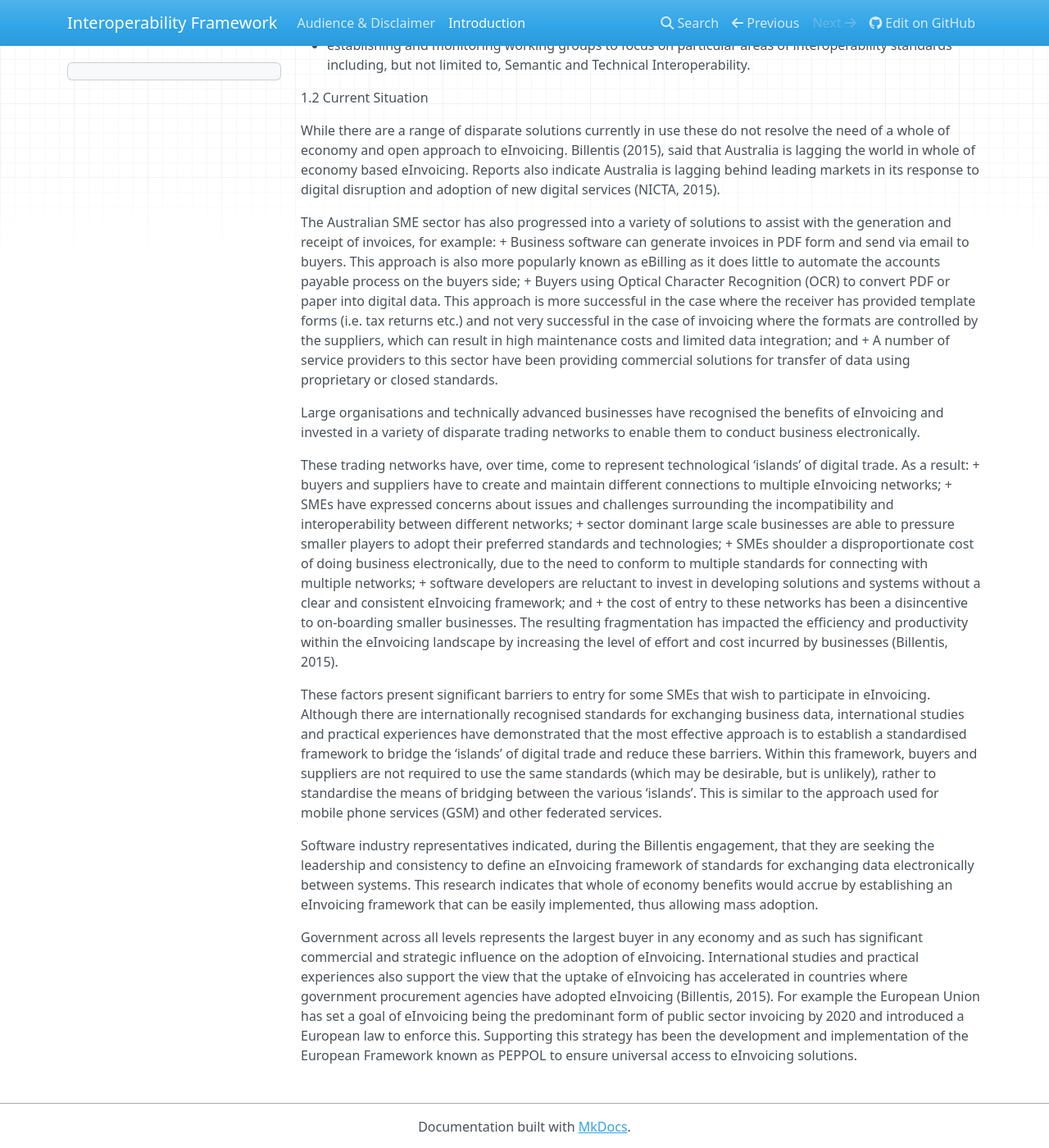
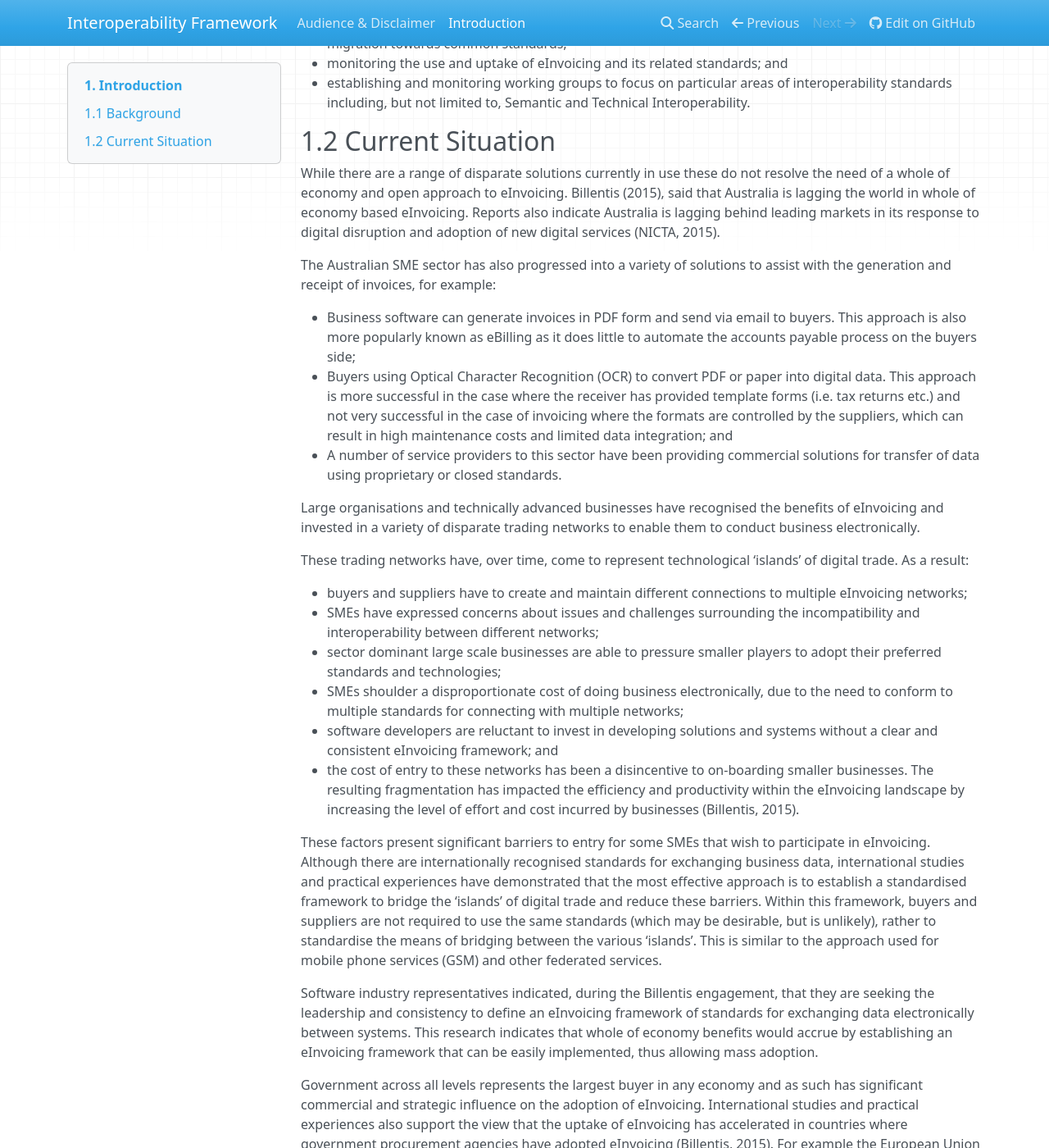
Before and after one commit to Kanwal-ATO/Interoperability-Framework, an MkDocs documentation site: the page built from docs/introduction.md, in a window 1280 px wide and 1400 px high, scrolled down 1801 px. Shown: the whole window at 82% size. Built offline with MkDocs 1.6.1, drawn with Linux system fonts in a browser that asks for light colours; nearby versions of some CDN libraries; old or Windows-style settings are respelled for this version of MkDocs; some of the changed text lies outside the part shown.

Commit message:
Update introduction.md

```diff
--- a/docs/introduction.md
+++ b/docs/introduction.md
@@ -1,13 +1,13 @@
-1. Introduction
+# 1. Introduction
 
-1.1 Background
+## 1.1 Background
 
-1.1.1 Digitisation in general
+### 1.1.1 Digitisation in general
 
 Public and private sector organisations across the globe are actively seeking to improve performance, reduce operating costs and promote economic growth through digitisation. Over the last few years several Australia wide initiatives have made significant inroads to catalyse change and introduce digital building blocks to help reduce business burden and increase productivity and efficiency. More recently, momentum around digital transformation has increased substantially and there is now an opportunity to help the entire Australian business community (including both private and public sectors) to further embrace digital solutions and enhance performance in common business practices such as business to business interactions, for example procurement of the ‘procure to pay’ processes/ ‘order to cash’ processes.
 
 
-1.1.2 Invoicing
+### 1.1.2 Invoicing
 Invoicing is currently a significant cost to the Australian economy. It involves a variety of paper based and electronic forms dealing with the production, distribution, data capture, matching, reconciliation, dispute management and subsequent archiving of documents, errors, manual intervention and processing delays.
 
 The Atradius Payment Practices Barometer (2015) survey found that, of those surveyed, one in five stated that the invoices were often sent to the wrong recipients and one in three stated that there was either incorrect information on the invoice, non-correspondence of the goods delivered or services provided were not as agreed in the sales contract.
@@ -21,7 +21,7 @@ For example, a small business specialising in high performance glazing and glass
 Recognising the opportunity for efficiency gains in 2015 the Australian Business Register, under Ministerial guidance, engaged Billentis (an international consulting firm) to provide recommendations in relation to an implementation model for a whole of economy approach to eInvoicing, where the sending, receipt and storage of invoices could be performed electronically.
 
 
-1.1.3 Establishment of the Council
+### 1.1.3 Establishment of the Council
 
 One of the key Billentis recommendations was to establish a Multi Stakeholder Forum to align public and private sector requirements. This has evolved into the establishment of the industry driven Digital Business Council (Council).
 
@@ -42,11 +42,12 @@ The Council’s other objectives (covered by separate streams of work and docume
 + establishing and monitoring working groups to focus on particular areas of interoperability standards including, but not limited to, Semantic and Technical Interoperability.
 
 
-1.2 Current Situation
+## 1.2 Current Situation
 
 While there are a range of disparate solutions currently in use these do not resolve the need of a whole of economy and open approach to eInvoicing. Billentis (2015), said that Australia is lagging the world in whole of economy based eInvoicing. Reports also indicate Australia is lagging behind leading markets in its response to digital disruption and adoption of new digital services (NICTA, 2015).
 
 The Australian SME sector has also progressed into a variety of solutions to assist with the generation and receipt of invoices, for example:
+
 + Business software can generate invoices in PDF form and send via email to buyers. This approach is also more popularly known as eBilling as it does little to automate the accounts payable process on the buyers side;
 + Buyers using Optical Character Recognition (OCR) to convert PDF or paper into digital data. This approach is more successful in the case where the receiver has provided template forms (i.e. tax returns etc.) and not very successful in the case of invoicing where the formats are controlled by the suppliers, which can result in high maintenance costs and limited data integration; and
 + A number of service providers to this sector have been providing commercial solutions for transfer of data using proprietary or closed standards.
@@ -54,6 +55,7 @@ The Australian SME sector has also progressed into a variety of solutions to ass
 Large organisations and technically advanced businesses have recognised the benefits of eInvoicing and invested in a variety of disparate trading networks to enable them to conduct business electronically.
 
 These trading networks have, over time, come to represent technological ‘islands’ of digital trade. As a result:
+
 + buyers and suppliers have to create and maintain different connections to multiple eInvoicing networks;
 + SMEs have expressed concerns about issues and challenges surrounding the incompatibility and interoperability between different networks;
 + sector dominant large scale businesses are able to pressure smaller players to adopt their preferred standards and technologies;
```
